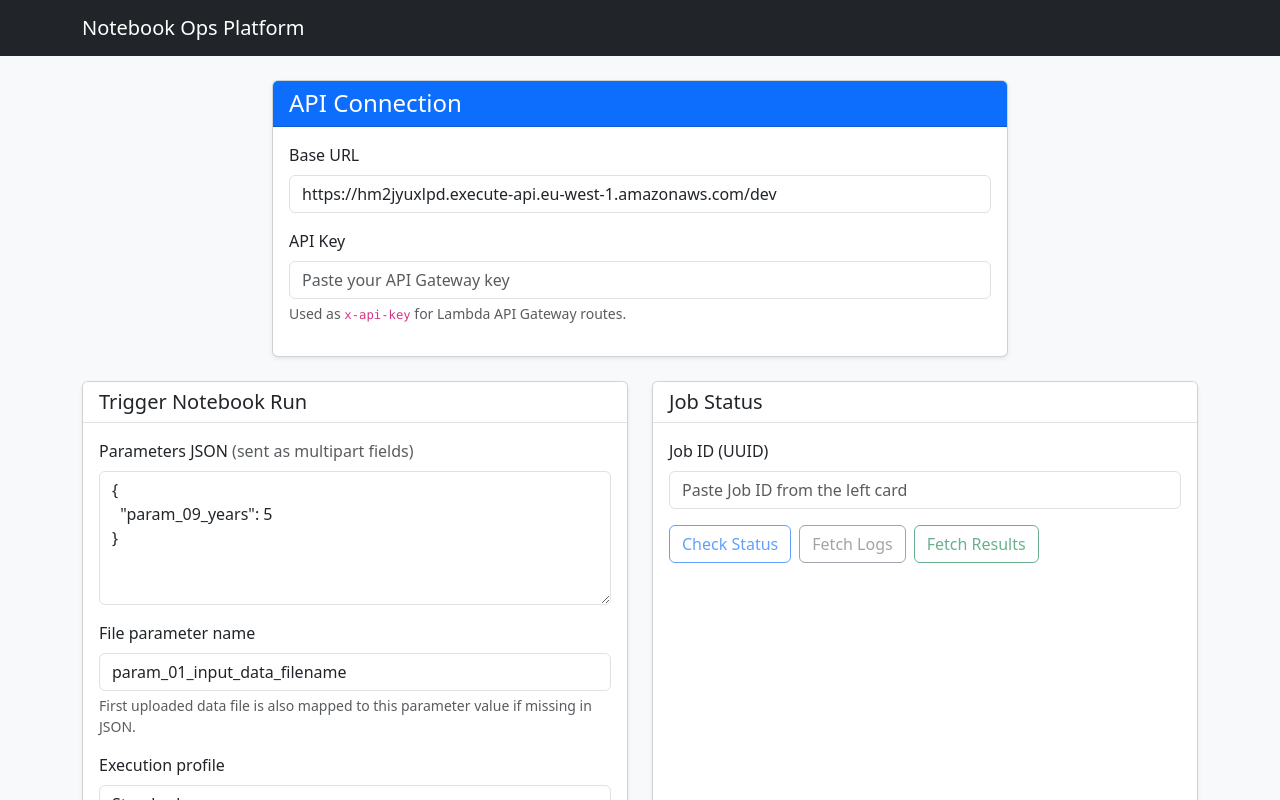
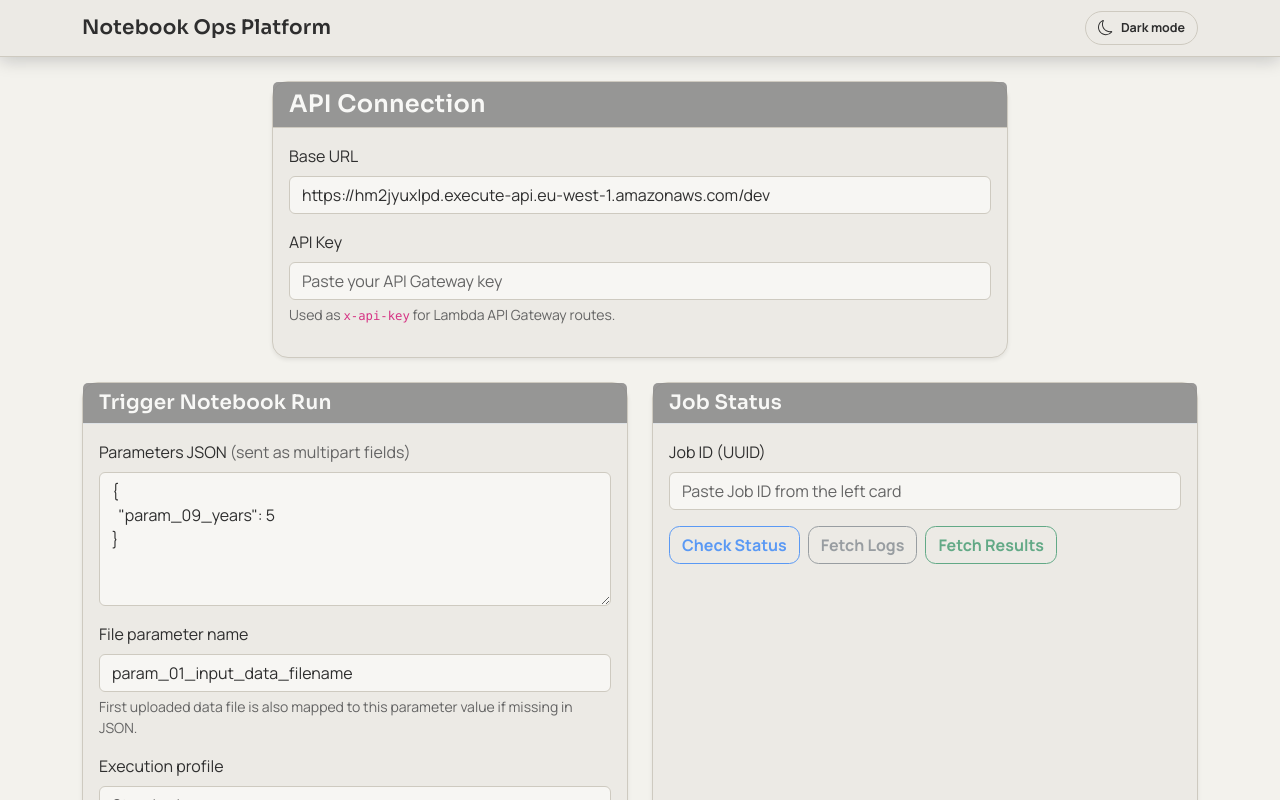
Before and after one commit to prathikanand7/dev-ops, a React (Vite) app in the folder frontend/: page / in a window 1280 px wide. Shown: the top 800 px of the page. Built offline with nearby package versions, Linux system fonts and the light colour scheme.

Commit message:
Add light/dark theme toggle and styles
Introduce a persistent light/dark theme with UI updates. App.tsx: add theme state (localStorage + prefers-color-scheme fallback),

```diff
--- a/frontend/package.json
+++ b/frontend/package.json
@@ -11,7 +11,8 @@
   "dependencies": {
     "react": "^18.3.1",
     "react-dom": "^18.3.1",
-    "react-dropzone": "^15.0.0"
+    "react-dropzone": "^15.0.0",
+    "react-icons": "^5.6.0"
   },
   "devDependencies": {
     "@types/react": "^18.3.5",
--- a/frontend/src/App.tsx
+++ b/frontend/src/App.tsx
@@ -1,4 +1,5 @@
 import React, { useEffect, useMemo, useRef, useState } from 'react';
+import { BsMoon, BsSun } from 'react-icons/bs';
 import { DropZone } from './components/DropZone';
 
 type RunResponse = {
@@ -33,7 +34,18 @@ type JobResultsResponse = {
   }>;
 };
 
+type ThemeMode = 'dark' | 'light';
+
 export const App: React.FC = () => {
+  const [theme, setTheme] = useState<ThemeMode>(() => {
+    const saved = window.localStorage.getItem('nop-theme');
+    if (saved === 'dark' || saved === 'light') {
+      return saved;
+    }
+
+    return window.matchMedia('(prefers-color-scheme: dark)').matches ? 'dark' : 'light';
+  });
+
   const [baseUrl, setBaseUrl] = useState(
     'https://hm2jyuxlpd.execute-api.eu-west-1.amazonaws.com/dev',
   );
@@ -78,6 +90,11 @@ export const App: React.FC = () => {
       }
     };
   }, []);
+
+  useEffect(() => {
+    document.documentElement.setAttribute('data-theme', theme);
+    window.localStorage.setItem('nop-theme', theme);
+  }, [theme]);
 
   useEffect(() => {
     if (!jobId || !apiKey) {
@@ -525,11 +542,27 @@ export const App: React.FC = () => {
     URL.revokeObjectURL(blobUrl);
   }
 
+  function toggleTheme(): void {
+    setTheme((prev) => (prev === 'dark' ? 'light' : 'dark'));
+  }
+
   return (
     <>
-      <nav className="navbar navbar-dark bg-dark mb-4">
+      <nav className="navbar app-navbar mb-4">
         <div className="container">
-          <span className="navbar-brand text-decoration-none">Notebook Ops Platform</span>
+          <span className="navbar-brand text-decoration-none fw-semibold">Notebook Ops Platform</span>
+          <button
+            type="button"
+            className="theme-toggle-btn"
+            onClick={toggleTheme}
+            aria-label={`Switch to ${theme === 'dark' ? 'light' : 'dark'} mode`}
+            title={`Switch to ${theme === 'dark' ? 'light' : 'dark'} mode`}
+          >
+            <span className="theme-toggle-icon" aria-hidden="true">
+              {theme === 'dark' ? <BsSun /> : <BsMoon />}
+            </span>
+            <span className="theme-toggle-text">{theme === 'dark' ? 'Light' : 'Dark'} mode</span>
+          </button>
         </div>
       </nav>
 
@@ -747,7 +780,7 @@ export const App: React.FC = () => {
                       <p className="mb-1">
                         <strong>Status:</strong>{' '}
                         <span
-                          className={`badge ${
+                          className={`badge status-badge ${
                             jobStatus.status === 'SUCCEEDED'
                               ? 'bg-success'
                               : jobStatus.status === 'FAILED'
--- a/frontend/src/styles.css
+++ b/frontend/src/styles.css
@@ -1,12 +1,307 @@
-/* Minimal custom styles; rely on Bootstrap for layout & colors. */
+@import url('https://fonts.googleapis.com/css2?family=Manrope:wght@400;500;600;700;800&family=Sora:wght@600;700;800&display=swap');
+
+:root {
+  color-scheme: dark;
+  --bg: #1a202c;
+  --bg-soft: #1a202c;
+  --panel: #1f2937;
+  --panel-strong: #253142;
+  --ink: #e2e5ee;
+  --ink-muted: #bcc6d8;
+  --border: transparent;
+  --accent: #4a5568;
+  --header-accent: #4a556861;
+  --accent-ink: #f1f4fb;
+  --ok: #3abf8a;
+  --warn: #f1b642;
+  --danger: #ff7a93;
+  --surface-shadow: 0 10px 28px rgba(7, 12, 24, 0.32);
+}
+
+html[data-theme='light'] {
+  color-scheme: light;
+  --bg: #f3f2ed;
+  --bg-soft: #f3f2ed;
+  --panel: #eceae5;
+  --panel-strong: #f7f6f3;
+  --ink: #2e2e2e;
+  --ink-muted: #646464;
+  --border: #cecac0;
+  --accent: #888888;
+  --header-accent: #888888d9;
+  --accent-ink: #f2f7ff;
+  --ok: #178b61;
+  --warn: #9a6b00;
+  --danger: #c93b59;
+  --surface-shadow: 0 10px 24px rgba(41, 61, 99, 0.12);
+}
+
+* {
+  box-sizing: border-box;
+}
+
+body {
+  margin: 0;
+  min-height: 100vh;
+  font-family: 'Manrope', sans-serif;
+  color: var(--ink);
+  background: var(--bg);
+}
+
+html,
+body,
+#root {
+  min-height: 100%;
+  background: var(--bg) !important;
+  perspective: 1000px;
+}
+
+body.bg-light,
+body.bg-white,
+.bg-light {
+  background: var(--bg) !important;
+}
+
+.navbar-brand,
+h1,
+h2,
+h3,
+h4,
+h5,
+h6 {
+  font-family: 'Sora', sans-serif;
+  letter-spacing: 0.01em;
+}
+
+.app-navbar {
+  background: var(--panel);
+  border-bottom: 1px solid var(--border);
+  box-shadow: 0 4px 16px rgba(4, 10, 20, 0.18);
+}
+
+.app-navbar .navbar-brand {
+  color: var(--ink) !important;
+}
+
+.app-navbar .navbar-brand:hover,
+.app-navbar .navbar-brand:focus {
+  color: var(--ink) !important;
+}
+
+.theme-toggle-btn {
+  display: inline-flex;
+  align-items: center;
+  gap: 0.45rem;
+  border: 1px solid var(--border);
+  background: var(--panel);
+  color: var(--ink);
+  border-radius: 999px;
+  padding: 0.4rem 0.75rem;
+  font-size: 0.78rem;
+  font-weight: 700;
+  transition: all 180ms ease;
+}
+
+.theme-toggle-btn:hover {
+  border-color: var(--accent);
+  color: var(--ink);
+  background: var(--panel-strong);
+  transform: translateY(-1px);
+}
+
+.theme-toggle-icon {
+  display: inline-flex;
+  align-items: center;
+  justify-content: center;
+  width: 1rem;
+  height: 1rem;
+  font-size: 0.95rem;
+}
+
+.theme-toggle-text {
+  min-width: 2.5rem;
+}
+
+.card {
+  background: var(--panel);
+  border: 1px solid var(--border);
+  border-radius: 1rem;
+  box-shadow: var(--surface-shadow);
+  transition: transform 220ms ease, box-shadow 220ms ease, border-color 220ms ease;
+  animation: card-enter 420ms ease both;
+  transform-style: preserve-3d;
+}
+
+.card:hover {
+  transform: translateY(-100px) translateZ(18px);
+  border-color: rgba(122, 136, 166, 0.45);
+  box-shadow:
+    10px 22px 56px rgba(7, 12, 24, 0.46),
+    18px 18px 18px 30px rgba(122, 136, 166, 0.24);
+}
+
+html[data-theme='light'] .card:hover {
+  border-color: rgba(0, 0, 0, 0.52);
+  box-shadow:
+    18px 18px 34px rgba(48, 61, 84, 0.22),
+    18px 18px 28px -12px rgba(130, 142, 166, 0.2);
+}
+
+.card-header {
+  background: var(--header-accent);
+  border-bottom: 1px solid var(--border);
+  color: var(--ink);
+}
+
+.card-header.bg-white {
+  background: var(--header-accent) !important;
+  color: #f8f8f6 !important;
+}
+
+.card-header.bg-white h4,
+.card-header.bg-white h5,
+.card-header.bg-white h6 {
+  color: #f8f8f6 !important;
+}
+
+.card-header.bg-primary {
+  background: var(--header-accent) !important;
+  color: #f8f8f6 !important;
+}
+
+.card-header.bg-primary h4,
+.card-header.bg-primary h5,
+.card-header.bg-primary h6 {
+  color: #f8f8f6 !important;
+}
+
+html:not([data-theme='light']) .card-header.bg-white,
+html:not([data-theme='light']) .card-header.bg-primary,
+html:not([data-theme='light']) .card-header.bg-white h4,
+html:not([data-theme='light']) .card-header.bg-white h5,
+html:not([data-theme='light']) .card-header.bg-white h6,
+html:not([data-theme='light']) .card-header.bg-primary h4,
+html:not([data-theme='light']) .card-header.bg-primary h5,
+html:not([data-theme='light']) .card-header.bg-primary h6 {
+  color: var(--ink) !important;
+}
+
+.form-control,
+.form-select,
+textarea.form-control {
+  background: var(--panel-strong);
+  color: var(--ink);
+  border: 1px solid var(--border);
+}
+
+.form-label,
+label,
+.card-body,
+.card-body h4,
+.card-body h5,
+.card-body h6,
+.card-body p,
+.card-body span {
+  color: var(--ink);
+}
+
+.form-control:focus,
+.form-select:focus,
+textarea.form-control:focus {
+  border-color: rgba(77, 163, 255, 0.65);
+  box-shadow: 0 0 0 0.2rem rgba(77, 163, 255, 0.2);
+  background: var(--panel-strong);
+  color: var(--ink);
+}
+
+.form-control::placeholder {
+  color: var(--ink-muted);
+}
+
+.form-text,
+.text-muted {
+  color: var(--ink-muted) !important;
+}
+
+.btn {
+  border-radius: 0.66rem;
+  font-weight: 700;
+}
+
+.btn-success {
+  background: #2f8b71;
+  border-color: #2f8b71;
+}
+
+.btn-outline-primary,
+.btn-outline-secondary,
+.btn-outline-success {
+  border-color: var(--border);
+  color: var(--ink);
+}
+
+.btn-outline-primary:hover,
+.btn-outline-secondary:hover,
+.btn-outline-success:hover {
+  color: var(--ink);
+  border-color: var(--accent);
+  background: var(--panel-strong);
+}
+
+.alert {
+  border-radius: 0.8rem;
+  border-width: 1px;
+  animation: fade-in 240ms ease both;
+}
+
+.alert-info {
+  color: var(--ink);
+  background: rgba(37, 120, 216, 0.16);
+  border-color: rgba(77, 163, 255, 0.45);
+}
+
+.alert-warning {
+  color: var(--ink);
+  background: rgba(241, 182, 66, 0.17);
+  border-color: rgba(241, 182, 66, 0.5);
+}
+
+.alert-danger {
+  color: var(--ink);
+  background: rgba(255, 122, 147, 0.18);
+  border-color: rgba(255, 122, 147, 0.44);
+}
+
+.alert-success {
+  color: var(--ink);
+  background: rgba(58, 191, 138, 0.17);
+  border-color: rgba(58, 191, 138, 0.45);
+}
 
 .logs {
-  background: #020617;
-  border-radius: 0.5rem;
-  padding: 0.6rem 0.7rem;
+  background: #0f172b;
+  border: 1px solid #2d4068;
+  border-radius: 0.7rem;
+  padding: 0.7rem 0.85rem;
   font-size: 0.8rem;
   max-height: 220px;
   overflow: auto;
+}
+
+.badge.bg-success {
+  background: #2f8b71 !important;
+}
+
+.badge.bg-danger {
+  background: #b64764 !important;
+}
+
+.badge.bg-info {
+  background: #4e6bb2 !important;
+}
+
+.status-badge {
+  animation: pulse-soft 650ms ease;
 }
 
 .dz-root {
@@ -17,12 +312,13 @@
 .dz-label {
   margin: 0 0 0.35rem;
   font-size: 0.85rem;
-  color: #6c757d;
+  color: var(--ink-muted);
 }
 
 .dz-message {
   font-size: 0.85rem;
   text-align: center;
+  color: var(--ink-muted);
 }
 
 .dz-lists {
@@ -50,7 +346,8 @@
   gap: 0.75rem;
   padding: 0.4rem 0.5rem;
   border-radius: 0.5rem;
-  background: #f8f9fa;
+  background: var(--panel-strong);
+  border: 1px solid var(--border);
 }
 
 .dz-file-name {
@@ -59,22 +356,22 @@
 
 .dz-file-size {
   font-size: 0.75rem;
-  color: #6c757d;
+  color: var(--ink-muted);
 }
 
 .dz-errors {
   margin: 0.2rem 0 0;
   padding-left: 1rem;
   font-size: 0.75rem;
-  color: #dc3545;
+  color: var(--danger);
 }
 
 .dz-remove-btn,
 .dz-remove-all-btn {
   border-radius: 999px;
-  border: 1px solid #ced4da;
-  background: #ffffff;
-  color: #495057;
+  border: 1px solid var(--border);
+  background: var(--panel-strong);
+  color: var(--ink);
   font-size: 0.7rem;
   padding: 0.25rem 0.7rem;
   cursor: pointer;
@@ -87,11 +384,71 @@
 
 .dz-remove-btn:hover,
 .dz-remove-all-btn:hover {
-  background: #e9ecef;
+  background: rgba(29, 120, 219, 0.2);
 }
 
 .dz-preview-note {
   font-size: 0.75rem;
-  color: #0d6efd;
+  color: var(--accent);
   margin-top: 0.2rem;
 }
+
+@media (max-width: 992px) {
+  .theme-toggle-btn {
+    font-size: 0.73rem;
+    padding: 0.38rem 0.72rem;
+  }
+
+  .card {
+    border-radius: 0.85rem;
+  }
+}
+
+@keyframes card-enter {
+  from {
+    opacity: 0;
+    transform: translateY(10px);
+  }
+  to {
+    opacity: 1;
+    transform: translateY(0);
+  }
+}
+
+@keyframes fade-in {
+  from {
+    opacity: 0;
+  }
+  to {
+    opacity: 1;
+  }
+}
+
+@keyframes pulse-soft {
+  0% {
+    transform: scale(0.95);
+    filter: saturate(0.8);
+  }
+  60% {
+    transform: scale(1.03);
+    filter: saturate(1.05);
+  }
+  100% {
+    transform: scale(1);
+    filter: saturate(1);
+  }
+}
+
+@media (prefers-reduced-motion: reduce) {
+  .card,
+  .alert,
+  .status-badge,
+  .theme-toggle-btn {
+    animation: none !important;
+    transition: none !important;
+  }
+
+  .card:hover {
+    transform: none !important;
+  }
+}
```
Also changed, not shown: 1 other file (tests, documents, lock files or other folders).
